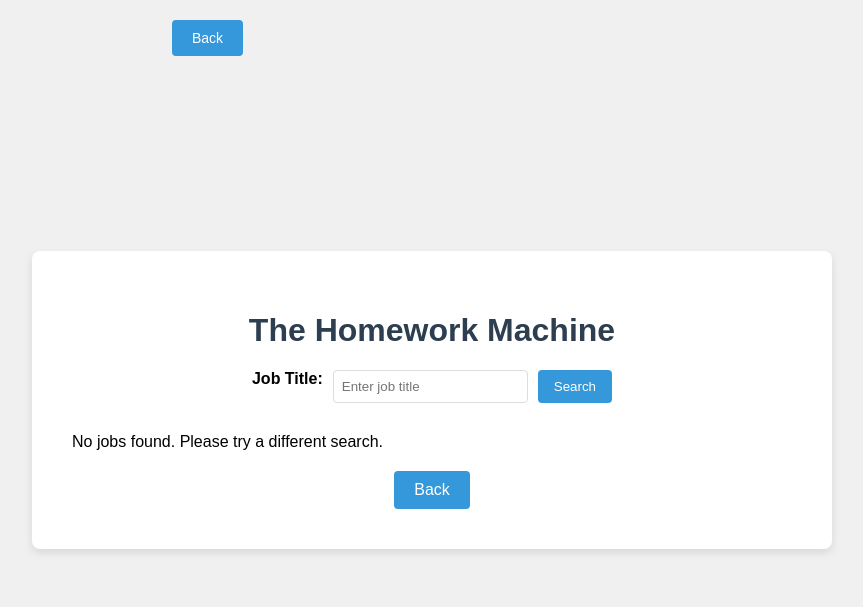
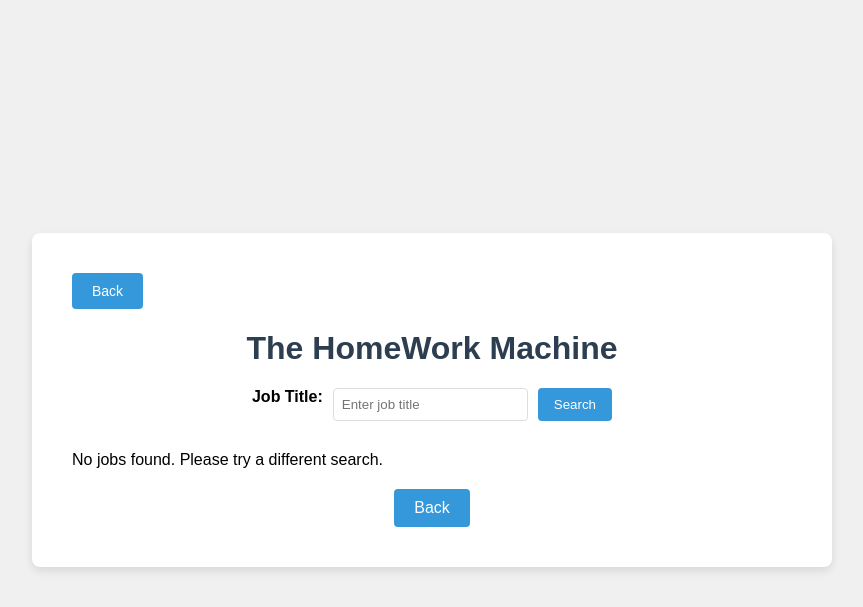
Before and after one commit to cruton42/TheHWMachine, a Django app: template src/crawler/templates/jobcrawler.html in a window 1280 px wide. Shown: the top 607 px of the page, without its empty margins (208-1071 px from the left). Run offline with Django 5.2, Linux system fonts and the light colour scheme; the template is opened without the code that fills it, so the values that code supplies are empty.

Commit message:
Fixed back button orientation for The HomeWork Machine and Cover Letter Pages

```diff
--- a/src/crawler/static/css/job_listings.css
+++ b/src/crawler/static/css/job_listings.css
@@ -142,9 +142,9 @@ body {
 }
 
 .back-button-top {
-  position: absolute;
-  top: 20px;    /* Adjust this to control vertical position */
-  left: 380px;   /* Adjust this to control horizontal position */
+  display: flex;
+  justify-content: flex-start;
+  margin-bottom: 10px; /* Adjust the spacing below the button */
 }
 
 .back-button-top button {
--- a/src/crawler/templates/cover_letter.html
+++ b/src/crawler/templates/cover_letter.html
@@ -8,10 +8,10 @@
   <link rel="stylesheet" type="text/css" href="{% static 'css/coverletter.css' %}">
 </head>
 <body>
-  <div class="back-button-top">
-    <button onclick="history.back()">Back</button>
-  </div>
   <div class="container">
+    <div class="back-button-top">
+      <button onclick="history.back()">Back</button>
+    </div>
     <h1>Your Cover Letter</h1>
     <div class="cover-letter-content">
       <p>{{ cover_letter|linebreaks }}</p>
--- a/src/crawler/templates/jobcrawler.html
+++ b/src/crawler/templates/jobcrawler.html
@@ -8,13 +8,13 @@
   <link rel="stylesheet" href="{% static 'css/job_listings.css' %}">
 </head>
 <body>
-  <div class="back-button-top">
-    <button onclick="history.back()">Back</button>
-  </div>
+  <div class="job-listings-container">
+    <div class="back-button-top">
+      <button onclick="history.back()">Back</button>
+    </div>
 
-  <div class="job-listings-container">
     <div class="header">
-      <h1>The Homework Machine</h1>
+      <h1>The HomeWork Machine</h1>
     </div>
 
     <!-- Form to submit job title -->
```
Also changed, not shown: src/crawler/static/css/coverletter.css (+4 -5 lines).
